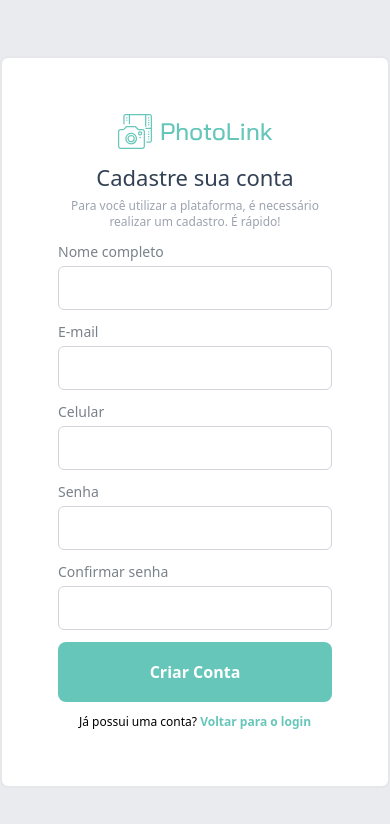
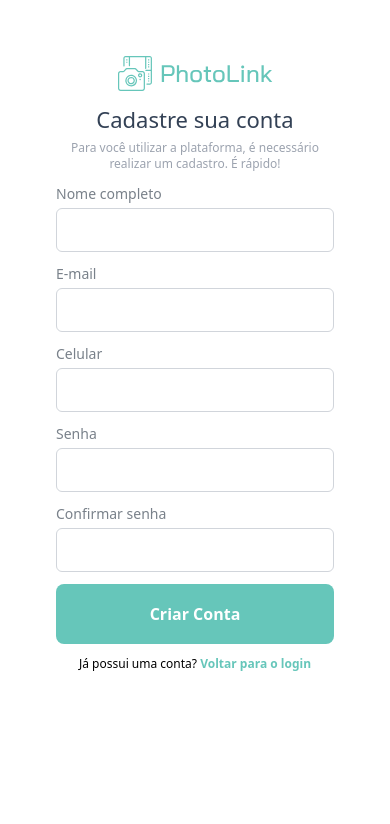
Before and after one commit to lucasbarque/photolink-frontend, a React (Vite) app: page / in a window 390 px wide. Shown: the top 824 px of the page. Built offline with nearby package versions, Linux system fonts and the light colour scheme; a web font is replaced by a local one.

Commit message:
edit mobile version

```diff
--- a/src/pages/Cadastro.tsx
+++ b/src/pages/Cadastro.tsx
@@ -3,8 +3,8 @@ import { Input } from '@components/Input';
 
 export function Cadastro() {
   return (
-    <div className="flex h-screen bg-gray-200/80">
-      <div className="m-auto w-[25rem] rounded-lg border-2 bg-white p-14 p-14">
+    <div className="flex h-auto bg-gray-200/80">
+      <div className="flex w-screen flex-col justify-center bg-white p-14 sm:m-auto sm:h-auto sm:w-[25rem] sm:rounded-lg sm:border-2">
         <img
           src="/images/logo.svg"
           alt="Logo da PhotoLink"
```
